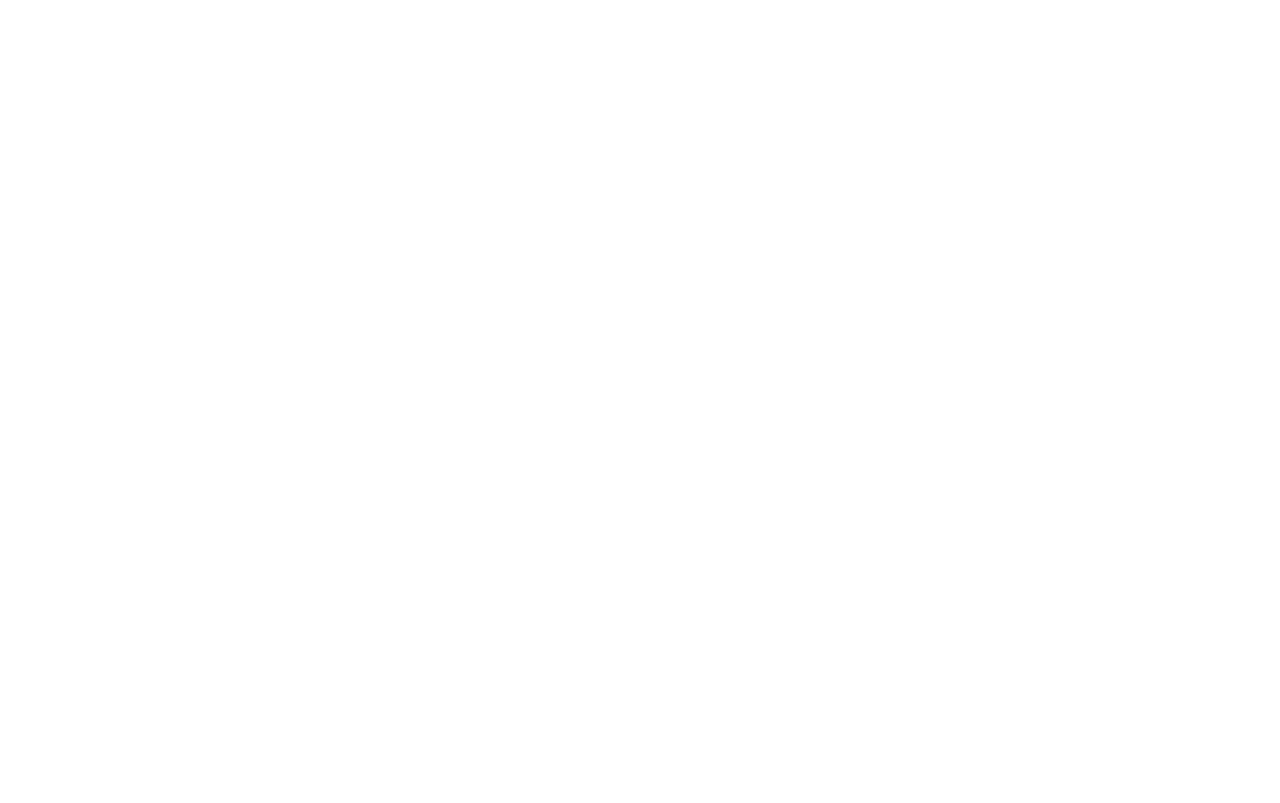
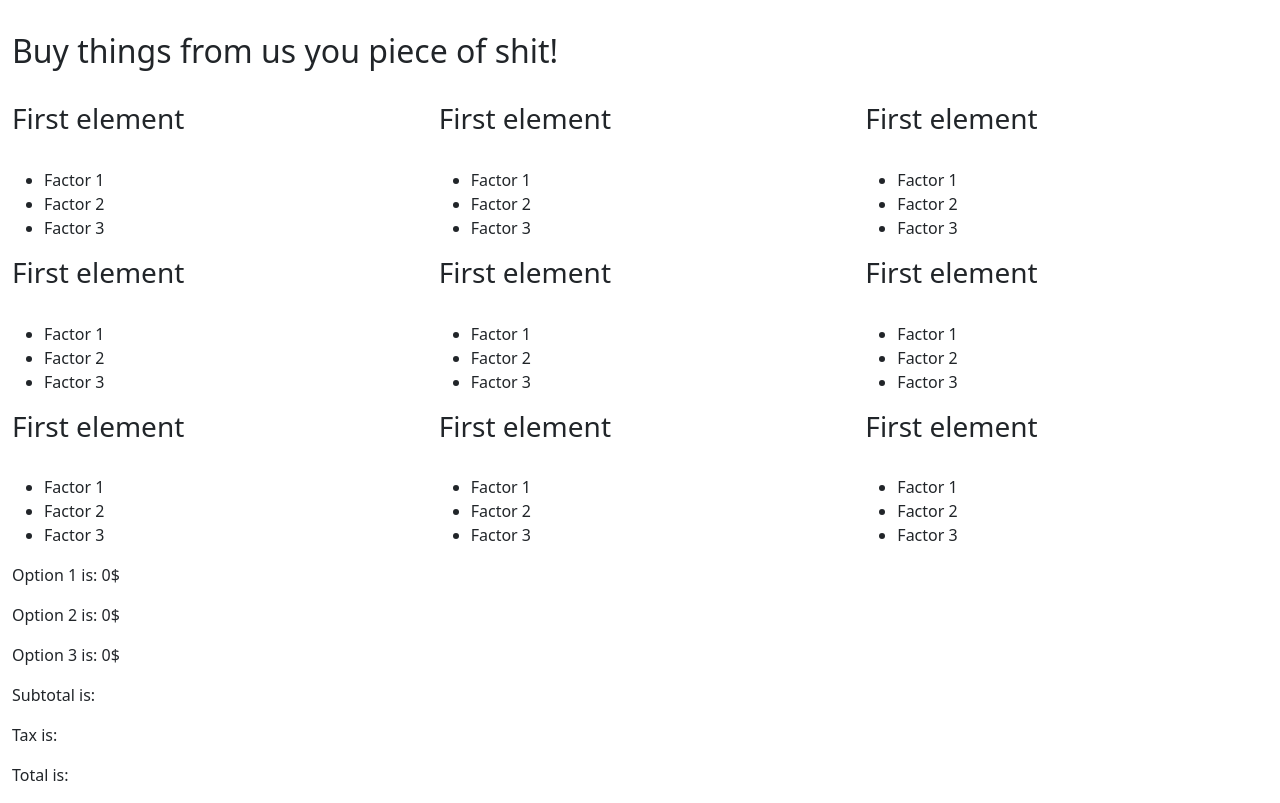
Before and after one commit to JordanTheCodeless/Web-Design-Project-Team-AndGreJor, a plain HTML site: page pages/store.html in a window 1280 px wide. Drawn offline with nearby package versions, Linux system fonts and the light colour scheme.

Commit message:
Store layout and JS - André

```diff
--- a/pages/store.html
+++ b/pages/store.html
@@ -3,10 +3,135 @@
 <head>
     <meta charset="UTF-8">
     <meta name="viewport" content="width=device-width, initial-scale=1.0">
-    <title>Document</title>
+    <title>StorePage</title>
+    <!-- Bootstrap link -->
+    <link href="https://cdn.jsdelivr.net/npm/bootstrap@5.3.2/dist/css/bootstrap.min.css" rel="stylesheet"
+    integrity="sha384-T3c6CoIi6uLrA9TneNEoa7RxnatzjcDSCmG1MXxSR1GAsXEV/Dwwykc2MPK8M2HN" crossorigin="anonymous">
     <link rel="stylesheet" href="../styles/style.css">
 </head>
 <body>
+    <div id="maintitle">
+        <img src="" alt="">
+        <h1></h1>
+    </div>
+    <nav>
 
+    </nav>
+
+    <div>
+        <div class="container-fluid">
+            <div class="div2title">
+                <h2>Buy things from us you piece of shit!</h2>
+            </div>
+            <br>
+
+            <div class="row align-items-center">
+                <div class="col" onclick="opt1(1); sbttl();">
+                    <h3>First element</h3>
+                    <img src="" alt="">
+                    <ul>
+                        <li>Factor 1</li>
+                        <li>Factor 2</li>
+                        <li>Factor 3</li>
+                    </ul>
+                </div>
+                <div class="col" onclick="opt1(2); sbttl();">
+                    <h3>First element</h3>
+                    <img src="" alt="">
+                    <ul>
+                        <li>Factor 1</li>
+                        <li>Factor 2</li>
+                        <li>Factor 3</li>
+                    </ul>
+                </div>
+                <div class="col" onclick="opt1(3); sbttl();">
+                    <h3>First element</h3>
+                    <img src="" alt="">
+                    <ul>
+                        <li>Factor 1</li>
+                        <li>Factor 2</li>
+                        <li>Factor 3</li>
+                    </ul>
+                </div>
+            </div>
+
+            <div class="row align-items-center">
+                <div class="col" onclick="opt2(1); sbttl();">
+                    <h3>First element</h3>
+                    <img src="" alt="">
+                    <ul>
+                        <li>Factor 1</li>
+                        <li>Factor 2</li>
+                        <li>Factor 3</li>
+                    </ul>
+                </div>
+                <div class="col" onclick="opt2(2); sbttl();">
+                    <h3>First element</h3>
+                    <img src="" alt="">
+                    <ul>
+                        <li>Factor 1</li>
+                        <li>Factor 2</li>
+                        <li>Factor 3</li>
+                    </ul>
+                </div>
+                <div class="col" onclick="opt2(3); sbttl();">
+                    <h3>First element</h3>
+                    <img src="" alt="">
+                    <ul>
+                        <li>Factor 1</li>
+                        <li>Factor 2</li>
+                        <li>Factor 3</li>
+                    </ul>
+                </div>
+            </div>
+
+            <div class="row align-items-center">
+                <div class="col" onclick="opt3(1); sbttl();">
+                    <h3>First element</h3>
+                    <img src="" alt="">
+                    <ul>
+                        <li>Factor 1</li>
+                        <li>Factor 2</li>
+                        <li>Factor 3</li>
+                    </ul>
+                </div>
+                <div class="col" onclick="opt3(2); sbttl();">
+                    <h3>First element</h3>
+                    <img src="" alt="">
+                    <ul>
+                        <li>Factor 1</li>
+                        <li>Factor 2</li>
+                        <li>Factor 3</li>
+                    </ul>
+                </div>
+                <div class="col" onclick="opt3(3); sbttl();">
+                    <h3>First element</h3>
+                    <img src="" alt="">
+                    <ul>
+                        <li>Factor 1</li>
+                        <li>Factor 2</li>
+                        <li>Factor 3</li>
+                    </ul>
+                </div>
+            </div>
+
+
+            <div>
+                <p id="opt1tot">Option 1 is:</p>
+                <p id="opt2tot">Option 2 is:</p>
+                <p id="opt3tot">Option 3 is:</p>
+                <p id="subtotal">Subtotal is:</p>
+                <p id="tax">Tax is:</p>
+                <p id="totaInfo">Total is:</p>
+            </div>
+
+        </div>
+    </div>
+
+    <script src="../script/store.js"></script>
+    <!-- bootstrap java don't delete -->
+    <script src="https://cdn.jsdelivr.net/npm/bootstrap@5.3.2/dist/js/bootstrap.bundle.min.js"
+        integrity="sha384-C6RzsynM9kWDrMNeT87bh95OGNyZPhcTNXj1NW7RuBCsyN/o0jlpcV8Qyq46cDfL"
+        crossorigin="anonymous"></script>
 </body>
 </html>
--- /dev/null
+++ b/script/store.js
@@ -0,0 +1,69 @@
+opt1(0);
+opt2(0);
+opt3(0);
+
+function opt1(optn1){
+    switch (optn1){
+        case 1:
+            optn1value = 10;
+            break;
+        case 2:
+            optn1value = 20;
+            break;
+        case 3:
+            optn1value = 30;
+            break;
+        default:
+        optn1value = 0;
+            break;
+
+    }
+    document.getElementById("opt1tot").innerHTML = "Option 1 is: " + optn1value + "$";
+}
+
+function opt2(optn2){
+    switch (optn2){
+        case 1:
+            optn2value = 10;
+            break;
+        case 2:
+            optn2value = 20;
+            break;
+        case 3:
+            optn2value = 30;
+            break;
+        default:
+        optn2value = 0;
+            break;
+
+    }
+    document.getElementById("opt2tot").innerHTML = "Option 2 is: " + optn2value + "$";
+}
+
+function opt3(optn3){
+    switch (optn3){
+        case 1:
+            optn3value = 10;
+            break;
+        case 2:
+            optn3value = 20;
+            break;
+        case 3:
+            optn3value = 30;
+            break;
+        default:
+        optn3value = 0;
+            break;
+
+    }
+    document.getElementById("opt3tot").innerHTML = "Option 3 is: " + optn3value + "$";
+}
+
+function sbttl(){
+    var subtot = optn1value + optn2value + optn3value;
+    document.getElementById("subtotal").innerHTML = "Subtotal is: " + subtot + "$";
+    var taxF = subtot * .16;
+    document.getElementById("tax").innerHTML = "Tax is: " + taxF + "$";
+    var totalF = taxF + subtot;
+    document.getElementById("totaInfo").innerHTML = "Total is: " + totalF + "$"
+}
```
